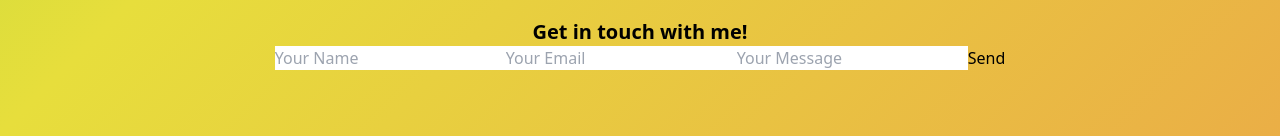
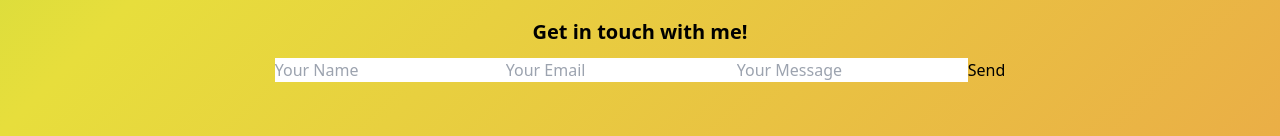
Before and after one commit to ArjayS/channelbranch, a React (Create React App) app: page / in a window 1280 px wide. Shown: the part 552-688 px from the top of the page. Built offline with nearby package versions, Linux system fonts and the light colour scheme.

Commit message:
Modified Contact form to add a margin top

```diff
--- a/src/components/Contact.jsx
+++ b/src/components/Contact.jsx
@@ -6,6 +6,7 @@ const Contact = () => {
       <form
         action="https://formsubmit.co/servadorobert@gmail.com"
         method="POST"
+        className="mt-3"
       >
         <input type="text" name="name" placeholder="Your Name" required />
         <input type="email" name="email" placeholder="Your Email" required />
```
